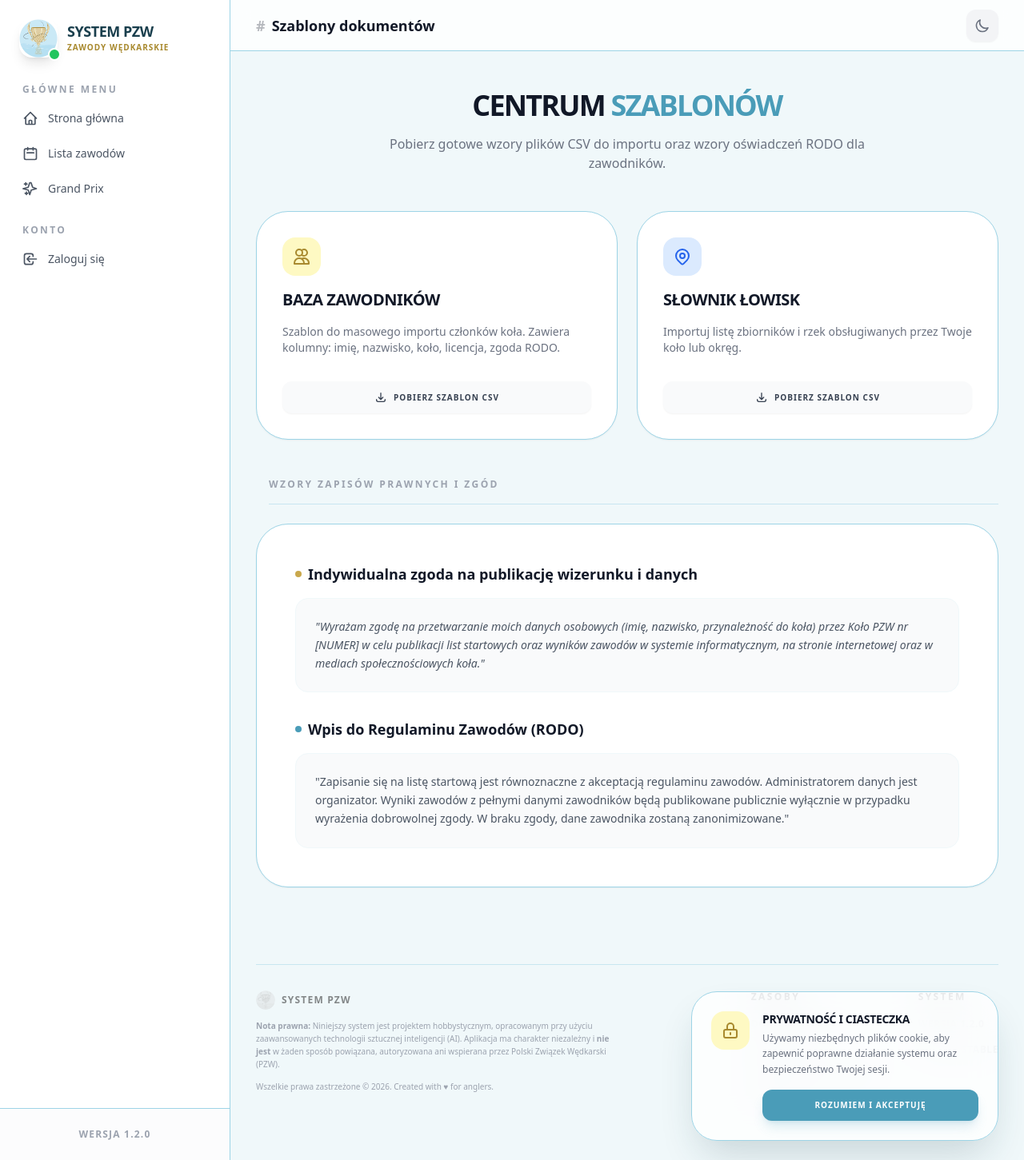
After one commit to pshemeeg/pzw, a Python web app: template app/templates/cms/szablony.html in a window 1280 px wide. The commit adds this page. Shown: the whole page at 80% size. Run offline with Jinja, Linux system fonts and the light colour scheme; the template is opened without the code that fills it, so the values that code supplies are empty; some libraries are stand-ins or nearby versions.

Commit message:
feat: complete CMS with professional document content, restricted access for docs/templates, and enhanced UI layout

```diff
--- /dev/null
+++ b/app/templates/cms/szablony.html
@@ -0,0 +1,89 @@
+{% extends "base.html" %}
+
+{% block title %}Szablony i Wzory{% endblock %}
+{% block page_title %}Szablony dokumentów{% endblock %}
+
+{% block content %}
+<div class="max-w-5xl mx-auto space-y-12 py-4">
+    <!-- Header -->
+    <div class="text-center space-y-4">
+        <h1 class="text-4xl font-black text-gray-900 dark:text-white uppercase tracking-tighter">Centrum <span class="text-water-500">Szablonów</span></h1>
+        <p class="text-gray-500 dark:text-gray-400 max-w-2xl mx-auto font-medium">
+            Pobierz gotowe wzory plików CSV do importu oraz wzory oświadczeń RODO dla zawodników.
+        </p>
+    </div>
+
+    <!-- CSV Templates Grid -->
+    <div class="grid grid-cols-1 md:grid-cols-2 gap-6">
+        <!-- Zawodnicy -->
+        <div class="bg-white dark:bg-gray-800 p-8 rounded-[2.5rem] border border-water-200 dark:border-gray-700 shadow-sm flex flex-col justify-between group hover:border-water-400 transition-all">
+            <div class="space-y-4">
+                <div class="w-12 h-12 rounded-2xl bg-gold-100 dark:bg-amber-900/30 flex items-center justify-center text-gold-600">
+                    <svg class="w-6 h-6" fill="none" stroke="currentColor" viewBox="0 0 24 24"><path stroke-linecap="round" stroke-linejoin="round" stroke-width="2" d="M12 4.354a4 4 0 110 5.292M15 21H3v-1a6 6 0 0112 0v1zm0 0h6v-1a6 6 0 00-9-5.197M13 7a4 4 0 11-8 0 4 4 0 018 0z"/></svg>
+                </div>
+                <h3 class="text-xl font-black text-gray-900 dark:text-white uppercase tracking-tight">Baza Zawodników</h3>
+                <p class="text-sm text-gray-500 dark:text-gray-400">Szablon do masowego importu członków koła. Zawiera kolumny: imię, nazwisko, koło, licencja, zgoda RODO.</p>
+            </div>
+            <a href="{{ url_for('main.download_csv_template', typ='zawodnicy') }}"
+               class="mt-8 inline-flex items-center justify-center gap-2 px-6 py-3 bg-gray-50 dark:bg-gray-900 text-gray-700 dark:text-gray-200 font-black uppercase text-[10px] tracking-widest rounded-xl hover:bg-water-500 hover:text-white transition-all shadow-sm">
+                <svg class="w-4 h-4" fill="none" stroke="currentColor" viewBox="0 0 24 24"><path stroke-linecap="round" stroke-linejoin="round" stroke-width="2" d="M4 16v1a3 3 0 003 3h10a3 3 0 003-3v-1m-4-4l-4 4m0 0l-4-4m4 4V4"/></svg>
+                Pobierz szablon CSV
+            </a>
+        </div>
+
+        <!-- Łowiska -->
+        <div class="bg-white dark:bg-gray-800 p-8 rounded-[2.5rem] border border-water-200 dark:border-gray-700 shadow-sm flex flex-col justify-between group hover:border-water-400 transition-all">
+            <div class="space-y-4">
+                <div class="w-12 h-12 rounded-2xl bg-blue-100 dark:bg-blue-900/30 flex items-center justify-center text-blue-600">
+                    <svg class="w-6 h-6" fill="none" stroke="currentColor" viewBox="0 0 24 24"><path stroke-linecap="round" stroke-linejoin="round" stroke-width="2" d="M17.657 16.657L13.414 20.9a1.998 1.998 0 01-2.827 0l-4.244-4.243a8 8 0 1111.314 0z"/><path stroke-linecap="round" stroke-linejoin="round" stroke-width="2" d="M15 11a3 3 0 11-6 0 3 3 0 016 0z"/></svg>
+                </div>
+                <h3 class="text-xl font-black text-gray-900 dark:text-white uppercase tracking-tight">Słownik Łowisk</h3>
+                <p class="text-sm text-gray-500 dark:text-gray-400">Importuj listę zbiorników i rzek obsługiwanych przez Twoje koło lub okręg.</p>
+            </div>
+            <a href="{{ url_for('main.download_csv_template', typ='lowiska') }}"
+               class="mt-8 inline-flex items-center justify-center gap-2 px-6 py-3 bg-gray-50 dark:bg-gray-900 text-gray-700 dark:text-gray-200 font-black uppercase text-[10px] tracking-widest rounded-xl hover:bg-water-500 hover:text-white transition-all shadow-sm">
+                <svg class="w-4 h-4" fill="none" stroke="currentColor" viewBox="0 0 24 24"><path stroke-linecap="round" stroke-linejoin="round" stroke-width="2" d="M4 16v1a3 3 0 003 3h10a3 3 0 003-3v-1m-4-4l-4 4m0 0l-4-4m4 4V4"/></svg>
+                Pobierz szablon CSV
+            </a>
+        </div>
+    </div>
+
+    <!-- RODO Patterns Section -->
+    <div class="space-y-6">
+        <h2 class="text-xs font-black uppercase tracking-[0.2em] text-gray-400 dark:text-gray-500 border-b border-water-100 dark:border-gray-800 pb-4 ml-4">Wzory zapisów prawnych i zgód</h2>
+
+        <div class="bg-white dark:bg-gray-800 rounded-[2.5rem] border border-water-200 dark:border-gray-700 shadow-sm overflow-hidden">
+            <div class="p-8 md:p-12 space-y-8">
+                <!-- Osobna zgoda -->
+                <div class="space-y-4">
+                    <h4 class="text-lg font-bold text-gray-900 dark:text-white flex items-center gap-2">
+                        <span class="w-2 h-2 rounded-full bg-gold-500"></span>
+                        Indywidualna zgoda na publikację wizerunku i danych
+                    </h4>
+                    <div class="bg-gray-50 dark:bg-gray-900/50 p-6 rounded-2xl border border-water-50 dark:border-gray-700 text-sm font-medium text-gray-600 dark:text-gray-400 leading-relaxed italic">
+                        "Wyrażam zgodę na przetwarzanie moich danych osobowych (imię, nazwisko, przynależność do koła) przez Koło PZW nr [NUMER] w celu publikacji list startowych oraz wyników zawodów w systemie informatycznym, na stronie internetowej oraz w mediach społecznościowych koła."
+                    </div>
+                </div>
+
+                <!-- Regulamin zawodów -->
+                <div class="space-y-4">
+                    <h4 class="text-lg font-bold text-gray-900 dark:text-white flex items-center gap-2">
+                        <span class="w-2 h-2 rounded-full bg-water-500"></span>
+                        Wpis do Regulaminu Zawodów (RODO)
+                    </h4>
+                    <div class="bg-gray-50 dark:bg-gray-900/50 p-6 rounded-2xl border border-water-50 dark:border-gray-700 text-sm font-medium text-gray-600 dark:text-gray-400 leading-relaxed">
+                        "Zapisanie się na listę startową jest równoznaczne z akceptacją regulaminu zawodów. Administratorem danych jest organizator. Wyniki zawodów z pełnymi danymi zawodników będą publikowane publicznie wyłącznie w przypadku wyrażenia dobrowolnej zgody. W braku zgody, dane zawodnika zostaną zanonimizowane."
+                    </div>
+                </div>
+            </div>
+        </div>
+    </div>
+
+    <!-- Admin Link to Edit -->
+    {% if current_user.is_authenticated and current_user.is_admin() %}
+    <div class="flex justify-center pt-8">
+        <a href="{{ url_for('cms.edytuj', kod=dokument.kod) }}" class="text-xs font-bold text-gray-400 hover:text-gold-500 transition-colors uppercase tracking-widest">Edytuj opisy na tej stronie</a>
+    </div>
+    {% endif %}
+</div>
+{% endblock %}
```
Also changed, not shown: app/blueprints/cms/routes.py (+18 -4 lines), app/templates/cms/view.html (+33 -11 lines).
